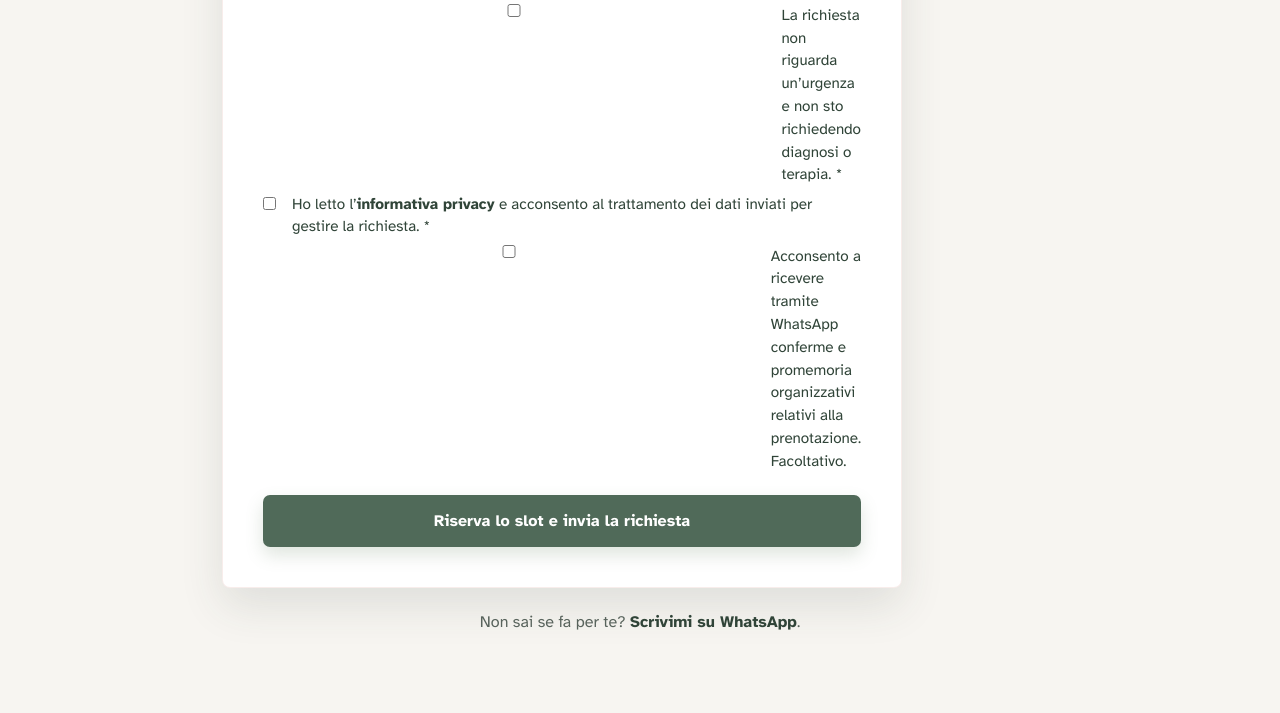
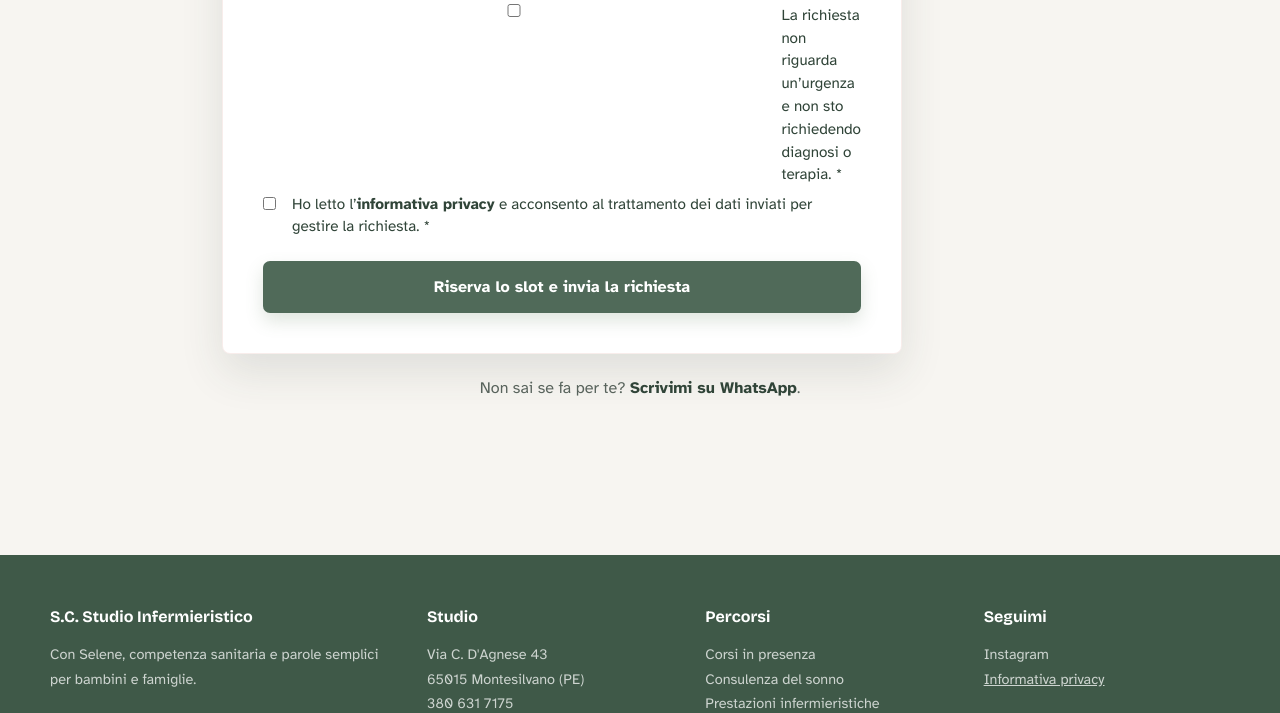
Before and after one commit to Arlindeion/studio-infermieristico, a Flask app: page /prenota-call-sonno in a window 1280 px wide. Shown: the part 2021-2734 px from the top of the page. Run offline with Flask 3, Linux system fonts and the light colour scheme; some libraries are stand-ins or nearby versions.

Commit message:
Use email-only call reminders

```diff
--- a/app.py
+++ b/app.py
@@ -1191,7 +1191,6 @@ class CallSonno(db.Model):
     presa_visione_offerta = db.Column(db.Boolean, default=False, nullable=False)
     conferma_ambito = db.Column(db.Boolean, default=False, nullable=False)
     consenso_privacy = db.Column(db.Boolean, default=False, nullable=False)
-    consenso_whatsapp = db.Column(db.Boolean, default=False, nullable=False)
     data = db.Column(db.String(20), nullable=False, index=True)
     ora = db.Column(db.String(10), nullable=False)
     stato = db.Column(db.String(20), default='In attesa', nullable=False, index=True)
@@ -1201,8 +1200,6 @@ class CallSonno(db.Model):
     questionario_inviato_il = db.Column(db.DateTime, nullable=True)
     promemoria_email_24h_il = db.Column(db.DateTime, nullable=True)
     promemoria_email_2h_il = db.Column(db.DateTime, nullable=True)
-    promemoria_whatsapp_24h_il = db.Column(db.DateTime, nullable=True)
-    promemoria_whatsapp_2h_il = db.Column(db.DateTime, nullable=True)
     utm_source = db.Column(db.String(100), nullable=True)
     utm_medium = db.Column(db.String(100), nullable=True)
     utm_campaign = db.Column(db.String(100), nullable=True)
@@ -1514,23 +1511,6 @@ def valida_configurazione_runtime():
     if app.config.get('MAIL_USE_TLS') and app.config.get('MAIL_USE_SSL'):
         raise RuntimeError('MAIL_USE_TLS e MAIL_USE_SSL non possono essere entrambe attive.')
 
-    if app.config.get('WHATSAPP_REMINDERS_ENABLED'):
-        whatsapp_obbligatori = {
-            'WHATSAPP_GRAPH_API_VERSION': app.config.get('WHATSAPP_GRAPH_API_VERSION'),
-            'WHATSAPP_PHONE_NUMBER_ID': app.config.get('WHATSAPP_PHONE_NUMBER_ID'),
-            'WHATSAPP_ACCESS_TOKEN': app.config.get('WHATSAPP_ACCESS_TOKEN'),
-            'WHATSAPP_TEMPLATE_24H': app.config.get('WHATSAPP_TEMPLATE_24H'),
-            'WHATSAPP_TEMPLATE_2H': app.config.get('WHATSAPP_TEMPLATE_2H'),
-        }
-        whatsapp_mancanti = [
-            nome for nome, valore in whatsapp_obbligatori.items() if not valore
-        ]
-        if whatsapp_mancanti:
-            raise RuntimeError(
-                'Promemoria WhatsApp abilitati ma configurazione incompleta: '
-                f'{", ".join(whatsapp_mancanti)}.'
-            )
-
     valori_segreti = [
         app.config.get('SECRET_KEY'),
         app.config.get('ADMIN_BOOTSTRAP_PASSWORD'),
@@ -1739,7 +1719,6 @@ def invia_email_alert_call_sonno(call):
                 f'Difficoltà: {call.difficolta_altro or call.difficolta_principale}\n'
                 f'Durata: {call.durata_difficolta}\n'
                 f'Obiettivo della call: {call.obiettivo_call}\n'
-                f'Promemoria WhatsApp: {"sì" if call.consenso_whatsapp else "no"}\n'
                 f'Quando: {call.data} alle {call.ora}\n\n'
                 f'Lo slot è stato bloccato provvisoriamente. Gestiscilo dall’area admin.'
             ),
@@ -1863,70 +1842,6 @@ def invia_email_promemoria_call_sonno(call, ore_prima):
             'CallSonno',
             call.id,
             {'errore': str(errore)},
-        )
-        return False
-
-
-def _numero_whatsapp_internazionale(numero):
-    cifre = re.sub(r'\D', '', numero or '')
-    if cifre.startswith('00'):
-        cifre = cifre[2:]
-    if len(cifre) == 10 and cifre.startswith('3'):
-        cifre = f'39{cifre}'
-    return cifre
-
-
-def invia_whatsapp_promemoria_call_sonno(call, ore_prima):
-    """Invia un template organizzativo tramite WhatsApp Cloud API."""
-    template_name = app.config.get(
-        'WHATSAPP_TEMPLATE_24H' if ore_prima == 24 else 'WHATSAPP_TEMPLATE_2H'
-    )
-    numero = _numero_whatsapp_internazionale(call.telefono)
-    if not numero or not template_name:
-        return False
-
-    endpoint = (
-        'https://graph.facebook.com/'
-        f'{app.config["WHATSAPP_GRAPH_API_VERSION"]}/'
-        f'{app.config["WHATSAPP_PHONE_NUMBER_ID"]}/messages'
-    )
-    payload = {
-        'messaging_product': 'whatsapp',
-        'to': numero,
-        'type': 'template',
-        'template': {
-            'name': template_name,
-            'language': {'code': app.config.get('WHATSAPP_TEMPLATE_LANGUAGE', 'it')},
-            'components': [{
-                'type': 'body',
-                'parameters': [
-                    {'type': 'text', 'text': call.data},
-                    {'type': 'text', 'text': call.ora},
-                ],
-            }],
-        },
-    }
-    richiesta = urllib.request.Request(
-        endpoint,
-        data=json.dumps(payload).encode('utf-8'),
-        headers={
-            'Authorization': f'Bearer {app.config["WHATSAPP_ACCESS_TOKEN"]}',
-            'Content-Type': 'application/json',
-        },
-        method='POST',
-    )
-    try:
-        contesto_ssl = ssl.create_default_context(cafile=certifi.where())
-        with urllib.request.urlopen(richiesta, timeout=10, context=contesto_ssl) as risposta:
-            return 200 <= risposta.status < 300
-    except (urllib.error.URLError, TimeoutError, ValueError) as errore:
-        registra_evento(
-            'whatsapp',
-            'errore',
-            f'Promemoria WhatsApp call sonno {ore_prima}h non inviato.',
-            'CallSonno',
-            call.id,
-            {'errore': type(errore).__name__},
         )
         return False
 
@@ -2239,22 +2154,6 @@ def controlla_e_invia_promemoria_call_sonno(adesso=None):
             call.promemoria_email_24h_il = timestamp
         else:
             call.promemoria_email_2h_il = timestamp
-
-        whatsapp_timestamp = (
-            call.promemoria_whatsapp_24h_il
-            if ore_promemoria == 24
-            else call.promemoria_whatsapp_2h_il
-        )
-        if (
-            call.consenso_whatsapp
-            and app.config.get('WHATSAPP_REMINDERS_ENABLED')
-            and whatsapp_timestamp is None
-        ):
-            invia_whatsapp_promemoria_call_sonno(call, ore_promemoria)
-            if ore_promemoria == 24:
-                call.promemoria_whatsapp_24h_il = timestamp
-            else:
-                call.promemoria_whatsapp_2h_il = timestamp
 
         db.session.commit()
 
@@ -3060,7 +2959,6 @@ def prenota_call_sonno():
             presa_visione_offerta=True,
             conferma_ambito=True,
             consenso_privacy=True,
-            consenso_whatsapp=bool(request.form.get('consenso_whatsapp')),
             data=data_scelta,
             ora=ora,
             **utm,
--- a/render.yaml
+++ b/render.yaml
@@ -17,8 +17,6 @@ services:
         generateValue: true
       - key: MAIL_SUPPRESS_SEND
         value: "true"
-      - key: WHATSAPP_REMINDERS_ENABLED
-        value: "false"
       - key: DATABASE_URL
         fromDatabase:
           name: sc-studio-infermieristico-staging-db
--- a/templates/prenota_call_sonno.html
+++ b/templates/prenota_call_sonno.html
@@ -120,10 +120,6 @@
                 <input type="checkbox" name="consenso_privacy" required class="privacy-checkbox" {% if form_data.get('consenso_privacy') %}checked{% endif %}>
                 <span class="privacy-text">Ho letto l’<a href="{{ url_for('privacy') }}" target="_blank" class="privacy-link">informativa privacy</a> e acconsento al trattamento dei dati inviati per gestire la richiesta. *</span>
             </label>
-            <label class="privacy-label">
-                <input type="checkbox" name="consenso_whatsapp" {% if form_data.get('consenso_whatsapp') %}checked{% endif %}>
-                <span class="privacy-text">Acconsento a ricevere tramite WhatsApp conferme e promemoria organizzativi relativi alla prenotazione. Facoltativo.</span>
-            </label>
         </div>
 
         <button class="btn" type="submit" data-conversion="sleep_booking_submit">Riserva lo slot e invia la richiesta</button>
--- a/templates/privacy.html
+++ b/templates/privacy.html
@@ -33,7 +33,6 @@
                 <li>Dati organizzativi relativi ai corsi, come data corso, partecipazione singola/coppia, dati del partner o del secondo partecipante</li>
                 <li>Dati relativi alla gravidanza per il corso di accompagnamento alla nascita, se comunicati dall'utente</li>
                 <li>Età del bambino, ruolo del richiedente, difficoltà principale, durata e obiettivo indicati per richiedere la call sul sonno</li>
-                <li>Scelta facoltativa di ricevere conferme e promemoria organizzativi tramite WhatsApp</li>
                 <li>Informazioni su ritmi, alimentazione, sonno, indicazioni cliniche già ricevute e contesto familiare, solo nel questionario riservato inviato dopo la call</li>
                 <li>Note aggiuntive inserite liberamente dall'utente</li>
             </ul>
@@ -47,7 +46,6 @@
                 <li><strong>Gestione della prenotazione:</strong> conferma, modifica o annullamento dell'appuntamento (base giuridica: esecuzione di un contratto — art. 6.1.b GDPR)</li>
                 <li><strong>Gestione iscrizioni ai corsi:</strong> raccolta richieste, contatto organizzativo, conferma partecipazione e gestione amministrativa del corso (base giuridica: esecuzione di misure precontrattuali o contrattuali — art. 6.1.b GDPR)</li>
                 <li><strong>Gestione della call e della consulenza sul sonno:</strong> verifica di appropriatezza, conferma dell'orario e preparazione del servizio concordato; i dati sanitari del questionario sono trattati sulla base del consenso esplicito (art. 6.1.b e art. 9.2.a GDPR)</li>
-                <li><strong>Promemoria WhatsApp:</strong> invio facoltativo di comunicazioni esclusivamente organizzative sulla prenotazione, sulla base del consenso revocabile dell’interessato (art. 6.1.a GDPR); chi non acconsente continua a ricevere le comunicazioni necessarie via email</li>
                 <li><strong>Erogazione della prestazione sanitaria:</strong> necessaria per fornire il servizio richiesto (base giuridica: consenso esplicito — art. 9.2.a GDPR)</li>
                 <li><strong>Adempimenti di legge:</strong> obblighi fiscali e sanitari previsti dalla normativa vigente (base giuridica: obbligo legale — art. 6.1.c GDPR)</li>
                 <li><strong>Statistiche di navigazione:</strong> analisi aggregata delle visite al sito tramite Google Analytics, attivata solo previo consenso dell'utente (base giuridica: consenso — art. 6.1.a GDPR)</li>
@@ -65,7 +63,7 @@
             <p>I dati personali non vengono venduti, ceduti o comunicati a terzi, ad eccezione di:</p>
             <ul>
                 <li><strong>Fornitore di hosting:</strong> il servizio di pubblicazione del sito web, che tratta i dati come responsabile esterno ai sensi dell'art. 28 GDPR</li>
-                <li><strong>Servizi tecnici e statistici esterni:</strong> Google Fonts, Google Analytics, widget Instagram/Behold e WhatsApp Business Platform, usati per migliorare la leggibilità, analizzare le visite previo consenso, mostrare contenuti social e inviare comunicazioni organizzative soltanto a chi le richiede</li>
+                <li><strong>Servizi tecnici e statistici esterni:</strong> Google Fonts, Google Analytics e widget Instagram/Behold, usati per migliorare la leggibilità, analizzare le visite previo consenso e mostrare contenuti social</li>
                 <li><strong>Google Calendar:</strong> usato per riservare gli orari richiesti e prevenire sovrapposizioni con gli impegni dello studio</li>
                 <li><strong>Autorità competenti:</strong> esclusivamente se richiesto dalla legge</li>
             </ul>
@@ -96,7 +94,7 @@
             <h2>8. Cookie</h2>
             <p>Questo sito utilizza <strong>cookie tecnici</strong> necessari al corretto funzionamento delle pagine, ad esempio per la sessione e per la sicurezza dei moduli. Questi cookie non richiedono consenso.</p>
             <p>Il sito può utilizzare anche <strong>cookie statistici</strong> di Google Analytics per capire quali pagine vengono consultate e migliorare contenuti e servizi. Google Analytics viene caricato solo dopo il consenso dell'utente tramite il banner cookie. La scelta viene salvata nel browser e può essere modificata usando il link "Preferenze cookie" nel footer.</p>
-            <p>Il sito carica inoltre Google Fonts per la resa tipografica e incorpora un widget Instagram tramite Behold. I collegamenti WhatsApp aprono il servizio esterno; i promemoria automatici vengono inviati soltanto dopo consenso e non includono il nome del bambino, la difficoltà riferita o documentazione sanitaria.</p>
+            <p>Il sito carica inoltre Google Fonts per la resa tipografica e incorpora un widget Instagram tramite Behold. I collegamenti WhatsApp aprono il servizio esterno e non trasmettono automaticamente al sito il contenuto delle conversazioni.</p>
         </div>
 
         <div class="privacy-blocco">
```
Also changed, not shown: config.py (+0 -18 lines), docs/DECISIONS.md (+10 -1 lines), docs/OPERATIONS.md (+4 -13 lines), docs/PROJECT_BRIEF.md (+0 -1 lines), docs/ROADMAP.md (+3 -3 lines), docs/SITE_MAP_AND_FLOWS.md (+1 -1 lines), migrations/versions/7f3c1a2d9e40_rimuove_promemoria_whatsapp.py (added, +29 -0 lines), tests/test_app.py (+14 -23 lines), tests/test_migrations.py (+13 -1 lines).
